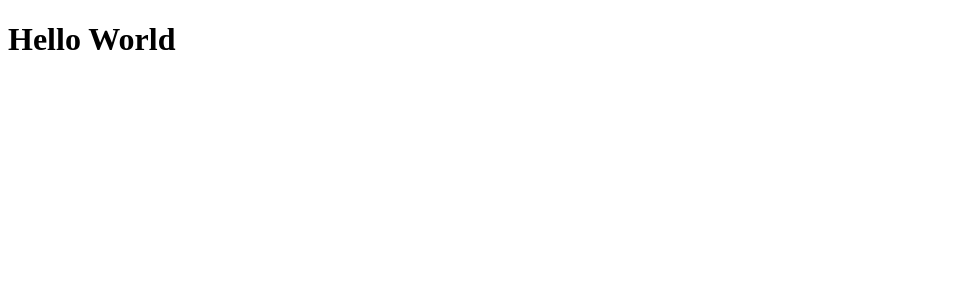
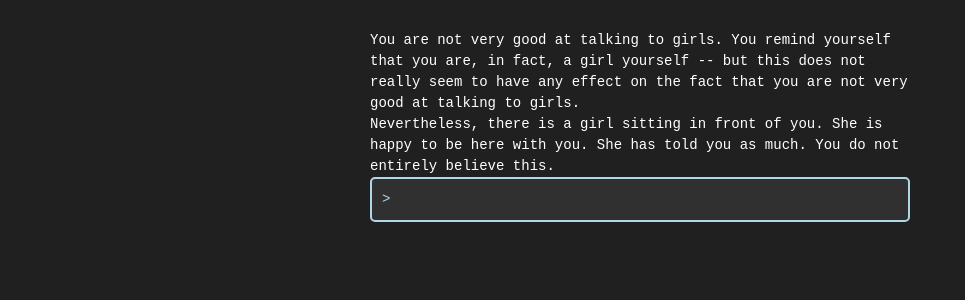
Before and after one commit to shenaichan/BG, a React (Vite) app in the folder story/: page / in a window 1280 px wide. Shown: the top 300 px of the page, without its empty margins (0-965 px from the left). Built offline with nearby package versions, Linux system fonts and the light colour scheme.

Commit message:
Set up basic interaction flow

```diff
--- a/story/src/components/App.module.css
+++ b/story/src/components/App.module.css
@@ -0,0 +1,22 @@
+body {
+  background-color: #202020;
+}
+
+.container {
+  max-width: 600px;
+  margin: 0 auto;
+  padding: 30px;
+}
+
+.input {
+  width: 100%;
+  background-color: #303030;
+  border: 2px solid lightblue;
+  padding: 10px;
+  border-radius: 5px;
+  color: lightblue;
+  font-family: monospace;
+  font-size: 14px;
+  line-height: 1.5;
+  outline: none;
+}
--- a/story/src/components/App.tsx
+++ b/story/src/components/App.tsx
@@ -1,14 +1,73 @@
-import { useState } from 'react'
-import reactLogo from 'assets/react.svg'
-import viteLogo from '/vite.svg'
+import React, { useState, useEffect } from 'react'
 import css from 'components/App.module.css'
+import Chat from 'components/chat/Chat'
+import { STORY, PageName, Memory, GameState } from 'components/story'
+
+export type ChatMessage = {
+  role: 'player' | 'narrator'
+  content: React.ReactNode
+}
 
 function App() {
 
+  const [inputText, setInputText] = useState<string>('')
+  const [currentPage, setCurrentPage] = useState<PageName>('start')
+  const [chatHistory, setChatHistory] = useState<ChatMessage[]>([])
+  const [memories, setMemories] = useState<Memory[]>([])
+  const [gameState, setGameState] = useState<GameState>({ numTimesAsked: 0 })
+
+  useEffect(() => {
+    setChatHistory(chatHistory =>
+      [...chatHistory,
+        { role: 'narrator',
+          content: STORY[currentPage].content(inputText, memories, gameState)
+        }
+      ])
+  }, [currentPage])
+
+  function submitText() {
+    setChatHistory(chatHistory =>
+      [...chatHistory,
+        { role: 'player',
+          content: <p>{`> ${inputText}`}</p>
+        }
+      ])
+
+    const nextPage = STORY[currentPage].next(inputText.toLowerCase(), memories, gameState)
+
+    // setGameState(gameState => ({ ...gameState, numTimesAsked: gameState.numTimesAsked + 1 }))
+
+    if (nextPage !== currentPage) {
+      setCurrentPage(nextPage)
+    }
+    else {
+      setChatHistory(chatHistory =>
+        [...chatHistory,
+          { role: 'narrator',
+            content: STORY[currentPage].content(inputText, memories, gameState)
+          }
+        ])
+    }
+
+    setInputText('')
+
+  }
+
   return (
-    <>
-      <h1>Hello World</h1>
-    </>
+    <div className={css.container}>
+      <Chat chatHistory={chatHistory} />
+      <input
+        type="text"
+        className={css.input}
+        value={`> ${inputText}`}
+        onChange={(e) => setInputText(e.target.value.slice(2))}
+        onKeyDown={(e) => {
+          if (e.key === 'Enter') {
+            submitText()
+          }
+        }}
+      />
+    </div>
   )
 }
 
--- /dev/null
+++ b/story/src/components/chat/Chat.module.css
@@ -0,0 +1,5 @@
+.chat {
+  font-size: 14px;
+  line-height: 1.5;
+  font-family: monospace;
+}
--- /dev/null
+++ b/story/src/components/chat/Chat.tsx
@@ -0,0 +1,19 @@
+import { ChatMessage } from 'components/App'
+import css from './Chat.module.css'
+
+function Chat({ chatHistory }: { chatHistory: ChatMessage[] }) {
+  return (
+    <div>
+      {chatHistory.map((message, index) => (
+        <div key={index}
+          className={css.chat}
+          style={{ color: message.role === 'player' ? 'lightblue' : 'white' }}
+        >
+          {message.content}
+        </div>
+      ))}
+    </div>
+  )
+}
+
+export default Chat
--- /dev/null
+++ b/story/src/components/story.tsx
@@ -0,0 +1,62 @@
+import React from 'react'
+
+export type Memory =
+    "memory1"
+  | "memory2"
+  | "memory3"
+
+export type GameState = {
+  numTimesAsked: number
+}
+
+export type PageName =
+    "start"
+  | "because"
+  // | "door"
+  // | "window"
+
+export type Page = {
+    content: (userInput: string, memories: Memory[], gameState: GameState) => React.ReactNode
+    next: (userInput: string, memories: Memory[], gameState: GameState) => PageName
+}
+
+export const STORY: Record<PageName, Page> = {
+  start: {
+    content: (userInput, memories, gameState) => {
+      return (
+        <>
+          <p>
+            You are not very good at talking to girls. You remind yourself that
+            you are, in fact, a girl yourself -- but this does not really seem to
+            have any effect on the fact that you are not very good at talking to girls.
+          </p>
+          <p>
+            Nevertheless, there is a girl sitting in front of you. She is happy
+            to be here with you. She has told you as much. You do not entirely
+            believe this.
+          </p>
+        </>
+      )
+    },
+    next: (userInput, memories, gameState) => {
+      if (userInput.includes("why")) {
+        return "because";
+      }
+      return "start";
+    }
+  },
+  because: {
+    content: (userInput, memories, gameState) => {
+      return (
+        <>
+          <p>
+            Because that's who you are.
+          </p>
+        </>
+      )
+    },
+    next: (userInput, memories, gameState) => {
+      return "because";
+    }
+  },
+};
--- a/story/src/main.tsx
+++ b/story/src/main.tsx
@@ -1,10 +1,7 @@
-import { StrictMode } from 'react'
 import { createRoot } from 'react-dom/client'
 import App from 'components/App.tsx'
-import css from 'index.module.css'
+import 'index.css'
 
 createRoot(document.getElementById('root')!).render(
-  <StrictMode>
-    <App />
-  </StrictMode>,
+  <App />
 )
```
Also changed, not shown: story/src/index.css (renamed from story/src/index.module.css).
